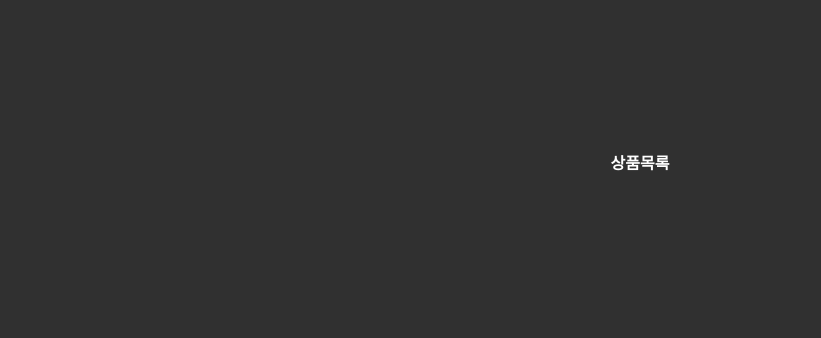
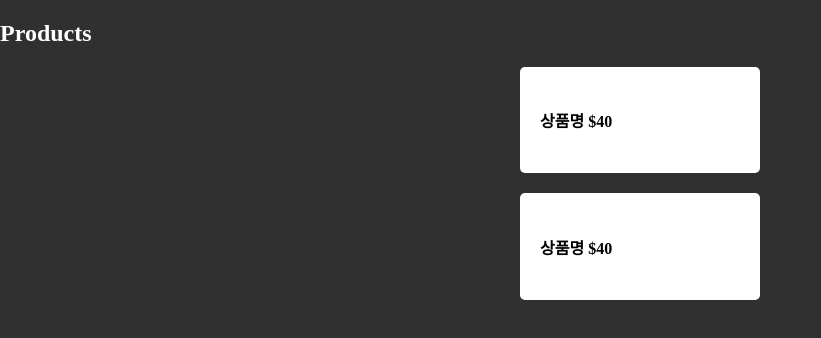
Before and after one commit to rowooncoding/next-fresh, a Next.js app: page /list in a window 1280 px wide. Shown: the top 338 px of the page, without its empty margins (0-821 px from the left). Built offline with nearby package versions, Linux system fonts and the light colour scheme.

Commit message:
[docs] 상품리스트 페이지 꾸미기

```diff
--- a/app/globals.css
+++ b/app/globals.css
@@ -12,3 +12,12 @@ body {
 .title-sub {
   text-align: center;
 }
+
+.food {
+  margin: 20px auto;
+  width: 200px;
+  background: white;
+  color: black;
+  padding: 20px;
+  border-radius: 5px;
+}
--- a/app/list/page.js
+++ b/app/list/page.js
@@ -1,7 +1,13 @@
 export default function List() {
   return (
     <div>
-      <h4 className="title">상품목록</h4>
+      <h2>Products</h2>
+      <div className="food">
+        <h4>상품명 $40</h4>
+      </div>
+      <div className="food">
+        <h4>상품명 $40</h4>
+      </div>
     </div>
   );
 }
```
